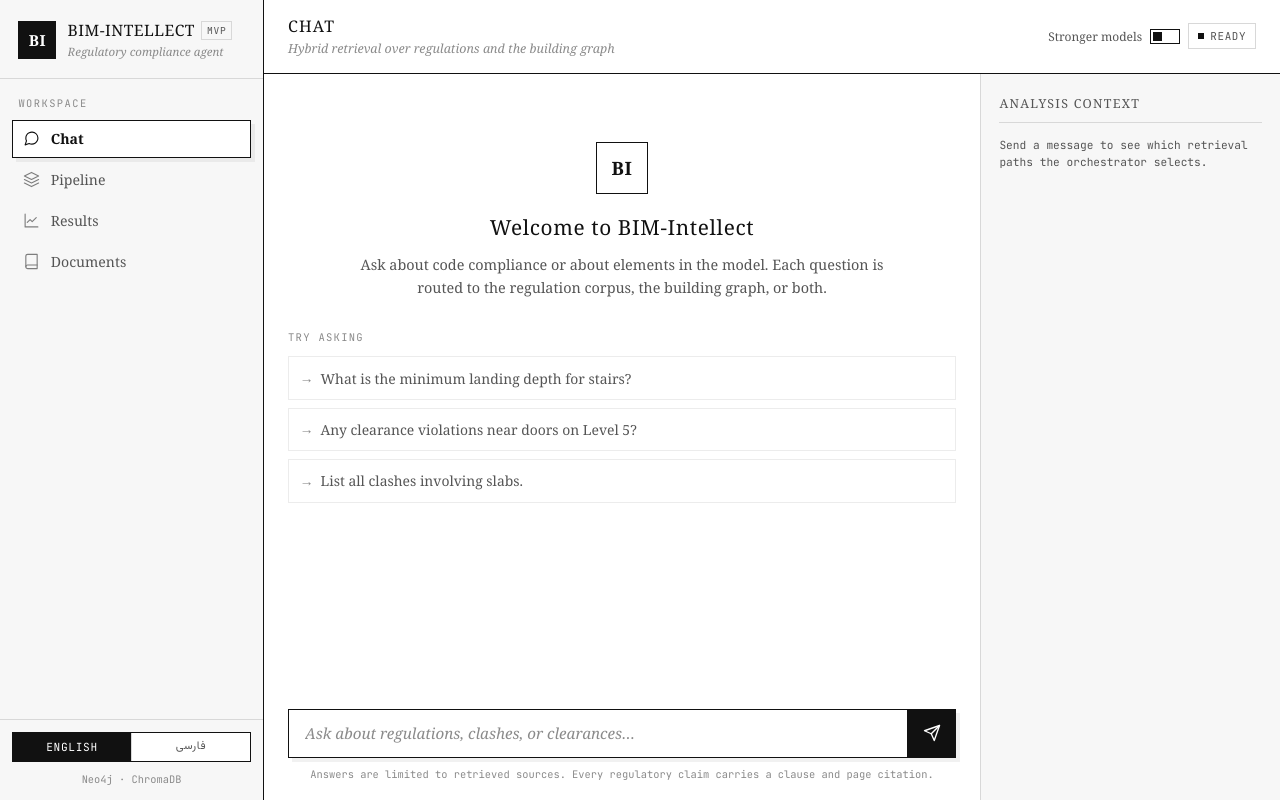
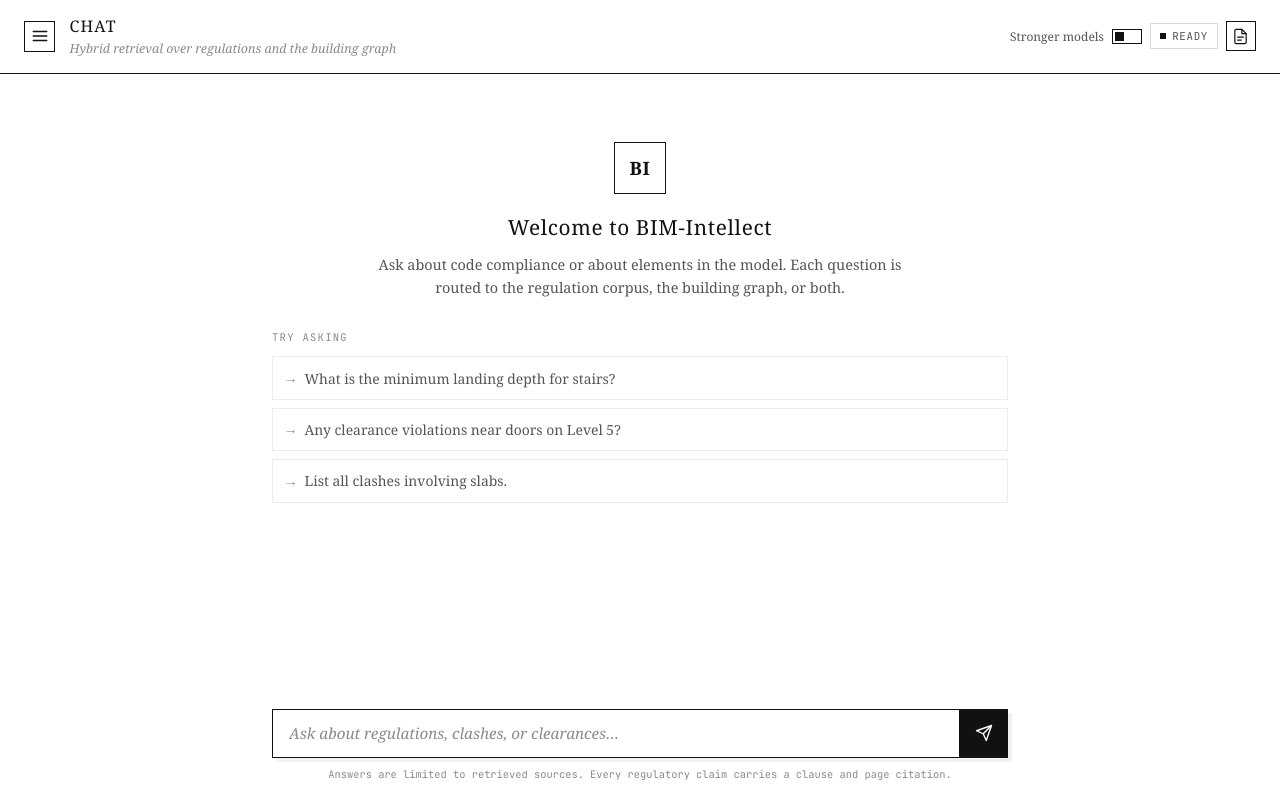
Before and after one commit to bim-project-team/bim-intellect-v2, a FastAPI app: page / in a window 1280 px wide. Run offline with FastAPI, Linux system fonts and the light colour scheme; data that the repository does not hold is empty.

Commit message:
fix: hidden sidebars

```diff
--- a/static/app.js
+++ b/static/app.js
@@ -210,9 +210,12 @@ const tabContents = document.querySelectorAll(".tab-content");
 const sidebar = document.getElementById("sidebar");
 const sidebarScrim = document.getElementById("sidebar-scrim");
 const sidebarToggle = document.getElementById("sidebar-toggle");
+const sidebarClose = document.getElementById("sidebar-close");
 const workspaceTitle = document.getElementById("workspace-title");
 const workspaceSubtitle = document.getElementById("workspace-subtitle");
 const contextRail = document.getElementById("context-rail");
+const railToggle = document.getElementById("rail-toggle");
+const railClose = document.getElementById("rail-close");
 const modelToggleWrap = document.getElementById("model-toggle-wrap");
 
 const chatMessages = document.getElementById("chat-messages");
@@ -260,7 +263,7 @@ const clearCorpusBtn = document.getElementById("clear-corpus-btn");
 const corpusInfo = document.getElementById("corpus-info");
 
 // ------------------------------------------------------------------
-// Navigation (sidebar)
+// Navigation + drawers
 // ------------------------------------------------------------------
 
 // The workspace header mirrors the active section, so the title/subtitle keys
@@ -282,21 +285,70 @@ function syncWorkspaceHeader() {
   workspaceSubtitle.textContent = t(meta.subtitle);
 
   // The context rail and the model toggle belong to the chat view only.
-  contextRail.classList.toggle("hidden", activeNav !== "chat");
-  modelToggleWrap.classList.toggle("hidden", activeNav !== "chat");
+  const onChat = activeNav === "chat";
+  modelToggleWrap.classList.toggle("hidden", !onChat);
+  railToggle.classList.toggle("hidden", !onChat);
+  contextRail.classList.toggle("hidden", !onChat);
+  // Leaving chat must also close the rail, otherwise it would reappear
+  // still-open when the user comes back.
+  if (!onChat) closeDrawer(contextRail, railToggle);
 }
 
-function closeSidebar() {
-  sidebar.classList.remove("open");
-  sidebarScrim.classList.remove("open");
+// --- Drawer plumbing ------------------------------------------------
+// Both panels are overlays: the sidebar on the inline-start edge, the analysis
+// context on the inline-end edge. They share one scrim, and only one may be
+// open at a time so the scrim's click target is never ambiguous.
+
+const DRAWERS = []; // populated below, after both elements are known
+
+function isOpen(panel) {
+  return panel.classList.contains("open");
 }
 
-sidebarToggle.addEventListener("click", () => {
-  sidebar.classList.toggle("open");
-  sidebarScrim.classList.toggle("open", sidebar.classList.contains("open"));
+function syncScrim() {
+  sidebarScrim.classList.toggle("open", DRAWERS.some(([panel]) => isOpen(panel)));
+}
+
+function closeDrawer(panel, trigger) {
+  panel.classList.remove("open");
+  if (trigger) trigger.setAttribute("aria-expanded", "false");
+  syncScrim();
+}
+
+function closeAllDrawers() {
+  DRAWERS.forEach(([panel, trigger]) => closeDrawer(panel, trigger));
+}
+
+function openDrawer(panel, trigger) {
+  // Close the other one first — two overlapping drawers plus one scrim would
+  // leave the second unreachable by click-outside.
+  DRAWERS.forEach(([other, otherTrigger]) => {
+    if (other !== panel) closeDrawer(other, otherTrigger);
+  });
+  panel.classList.add("open");
+  if (trigger) trigger.setAttribute("aria-expanded", "true");
+  syncScrim();
+}
+
+function toggleDrawer(panel, trigger) {
+  if (isOpen(panel)) closeDrawer(panel, trigger);
+  else openDrawer(panel, trigger);
+}
+
+DRAWERS.push([sidebar, sidebarToggle], [contextRail, railToggle]);
+
+sidebarToggle.addEventListener("click", () => toggleDrawer(sidebar, sidebarToggle));
+railToggle.addEventListener("click", () => toggleDrawer(contextRail, railToggle));
+
+sidebarClose.addEventListener("click", () => closeDrawer(sidebar, sidebarToggle));
+railClose.addEventListener("click", () => closeDrawer(contextRail, railToggle));
+
+sidebarScrim.addEventListener("click", closeAllDrawers);
+
+// Escape closes whichever drawer is open — expected of any overlay panel.
+document.addEventListener("keydown", (e) => {
+  if (e.key === "Escape") closeAllDrawers();
 });
-
-sidebarScrim.addEventListener("click", closeSidebar);
 
 navButtons.forEach((btn) => {
   btn.addEventListener("click", () => {
@@ -311,8 +363,10 @@ navButtons.forEach((btn) => {
     if (targetEl) targetEl.classList.add("active");
 
     activeNav = target;
+    // Order matters: syncWorkspaceHeader() may close the rail, and closing the
+    // sidebar afterwards leaves the scrim in the correct state either way.
     syncWorkspaceHeader();
-    closeSidebar();
+    closeDrawer(sidebar, sidebarToggle);
 
     // Auto-load corpus status when opening that tab
     if (target === "corpus") {
--- a/static/i18n.js
+++ b/static/i18n.js
@@ -44,6 +44,8 @@
       "common.loading": "Loading…",
       "common.error": "Error",
       "common.unknownError": "Unknown error",
+      "common.close": "Close",
+      "common.menu": "Menu",
 
       "chat.welcomeTitle": "Welcome to BIM-Intellect",
       "chat.welcomeBody":
@@ -214,6 +216,8 @@
       "common.loading": "در حال بارگذاری…",
       "common.error": "خطا",
       "common.unknownError": "خطای نامشخص",
+      "common.close": "بستن",
+      "common.menu": "منو",
 
       "chat.welcomeTitle": "به BIM-Intellect خوش آمدید",
       "chat.welcomeBody":
--- a/static/style.css
+++ b/static/style.css
@@ -87,16 +87,47 @@ h1, h2, h3, h4 {
 }
 
 /* --------------------------------------------------------------------------
-   Sidebar
+   Sidebar — an overlay drawer at every viewport width.
+   It sits outside the flex flow (position: fixed) and is translated off the
+   inline-start edge until .open is set, so the workspace always occupies the
+   full width and nothing reflows when the drawer opens or closes.
    -------------------------------------------------------------------------- */
 
 .sidebar {
+  position: fixed;
+  inset-block: 0;
+  inset-inline-start: 0;
+  z-index: 60;
   width: var(--sidebar-w);
+  max-width: 86vw;
   flex-shrink: 0;
   display: flex;
   flex-direction: column;
   background: var(--surface);
   border-inline-end: 1px solid var(--border);
+  box-shadow: 6px 0 0 rgba(17, 17, 17, 0.05);
+  /* translateX(-100%) is physical, so RTL needs the mirrored value (below). */
+  transform: translateX(-100%);
+  transition: transform 0.2s ease-out;
+}
+
+html[dir="rtl"] .sidebar {
+  transform: translateX(100%);
+  box-shadow: -6px 0 0 rgba(17, 17, 17, 0.05);
+}
+
+.sidebar.open,
+html[dir="rtl"] .sidebar.open {
+  transform: translateX(0);
+}
+
+/* Keyboard focus must not land inside a closed drawer. */
+.sidebar:not(.open) {
+  visibility: hidden;
+}
+
+.sidebar.open {
+  visibility: visible;
 }
 
 .sidebar-brand {
@@ -335,9 +385,11 @@ h1, h2, h3, h4 {
   display: flex;
 }
 
-/* Sidebar toggle — only shown on narrow viewports. */
-.sidebar-toggle {
-  display: none;
+/* Drawer triggers — always visible now that both panels are overlays. */
+.sidebar-toggle,
+.rail-toggle {
+  display: inline-grid;
+  place-items: center;
   padding: 0.35rem;
   background: var(--bg);
   color: var(--fg);
@@ -997,29 +1061,64 @@ html[dir="rtl"] #chat-send svg {
   text-align: center;
 }
 
-/* --- Context rail --- */
+/* --- Context rail ---
+   Mirror of the sidebar: an overlay drawer on the inline-end edge, opened from
+   the header. Kept out of the flex flow so opening it never reflows the chat
+   column (which would otherwise re-wrap every message mid-conversation). */
 
 .context-rail {
+  position: fixed;
+  inset-block: 0;
+  inset-inline-end: 0;
+  z-index: 60;
   width: var(--rail-w);
+  max-width: 88vw;
   flex-shrink: 0;
-  border-inline-start: 1px solid var(--border-light);
+  display: flex;
+  flex-direction: column;
+  border-inline-start: 1px solid var(--border);
   background: var(--surface);
+  box-shadow: -6px 0 0 rgba(17, 17, 17, 0.05);
   overflow-y: auto;
   padding: 1.25rem 1.15rem;
-}
-
+  transform: translateX(100%);
+  transition: transform 0.2s ease-out;
+  visibility: hidden;
+}
+
+html[dir="rtl"] .context-rail {
+  transform: translateX(-100%);
+  box-shadow: 6px 0 0 rgba(17, 17, 17, 0.05);
+}
+
+.context-rail.open,
+html[dir="rtl"] .context-rail.open {
+  transform: translateX(0);
+  visibility: visible;
+}
+
+/* .hidden (non-chat tabs) must beat .open, hence the extra specificity here;
+   the utility rule at the end of the file carries !important for the same
+   reason. */
 .context-rail.hidden {
   display: none;
 }
 
 .context-rail h3 {
-  margin: 0 0 0.9rem;
-  padding-block-end: 0.5rem;
-  border-block-end: 1px solid var(--border-light);
+  margin: 0;
   font-size: 0.78rem;
   letter-spacing: 0.1em;
   text-transform: uppercase;
   color: var(--fg-muted);
+}
+
+.rail-header {
+  display: flex;
+  align-items: center;
+  gap: 0.5rem;
+  margin-block-end: 0.9rem;
+  padding-block-end: 0.5rem;
+  border-block-end: 1px solid var(--border-light);
 }
 
 .meta-content {
--- a/templates/index.html
+++ b/templates/index.html
@@ -21,13 +21,13 @@
 
   <div class="app-shell">
 
-    <!-- Closes the sidebar when it overlays on narrow viewports. -->
+    <!-- Shared by both drawers; clicking it closes whichever is open. -->
     <div class="sidebar-scrim" id="sidebar-scrim"></div>
 
     <!-- ======================================================================
-         SIDEBAR
+         SIDEBAR — overlay drawer, opened from the header toggle
          ====================================================================== -->
-    <aside class="sidebar" id="sidebar">
+    <aside class="sidebar" id="sidebar" aria-label="Workspace navigation">
 
       <div class="sidebar-brand">
         <span class="brand-monogram" aria-hidden="true">BI</span>
@@ -38,6 +38,9 @@
           </div>
           <p class="brand-tagline" data-i18n="brand.tagline">Regulatory compliance agent</p>
         </div>
+        <button class="drawer-close" id="sidebar-close" data-i18n-title="common.close" title="Close">
+          <svg width="15" height="15" viewBox="0 0 24 24" fill="none" stroke="currentColor" stroke-width="1.8" stroke-linecap="round" aria-hidden="true"><line x1="18" y1="6" x2="6" y2="18"/><line x1="6" y1="6" x2="18" y2="18"/></svg>
+        </button>
       </div>
 
       <div class="sidebar-section">
@@ -85,7 +88,9 @@
     <div class="workspace">
 
       <header class="workspace-header">
-        <button class="sidebar-toggle" id="sidebar-toggle" aria-label="Toggle navigation">
+        <button class="sidebar-toggle" id="sidebar-toggle"
+                aria-controls="sidebar" aria-expanded="false"
+                data-i18n-title="common.menu" title="Menu">
           <svg width="18" height="18" viewBox="0 0 24 24" fill="none" stroke="currentColor" stroke-width="1.8" stroke-linecap="round" aria-hidden="true"><line x1="3" y1="6" x2="21" y2="6"/><line x1="3" y1="12" x2="21" y2="12"/><line x1="3" y1="18" x2="21" y2="18"/></svg>
         </button>
 
@@ -106,6 +111,13 @@
             <span class="status-dot" aria-hidden="true"></span>
             <span data-i18n="status.ready">Ready</span>
           </span>
+
+          <!-- Opens the analysis-context drawer. Chat-only, like the toggle above. -->
+          <button class="rail-toggle" id="rail-toggle"
+                  aria-controls="context-rail" aria-expanded="false"
+                  data-i18n-title="chat.contextTitle" title="Analysis context">
+            <svg width="17" height="17" viewBox="0 0 24 24" fill="none" stroke="currentColor" stroke-width="1.7" stroke-linecap="round" stroke-linejoin="round" aria-hidden="true"><path d="M14 2H6a2 2 0 0 0-2 2v16a2 2 0 0 0 2 2h12a2 2 0 0 0 2-2V8z"/><polyline points="14 2 14 8 20 8"/><line x1="8" y1="13" x2="16" y2="13"/><line x1="8" y1="17" x2="13" y2="17"/></svg>
+          </button>
         </div>
       </header>
 
@@ -173,8 +185,13 @@
 
           </div>
 
-          <aside class="context-rail" id="context-rail">
-            <h3 data-i18n="chat.contextTitle">Analysis context</h3>
+          <aside class="context-rail" id="context-rail" aria-label="Analysis context">
+            <div class="rail-header">
+              <h3 data-i18n="chat.contextTitle">Analysis context</h3>
+              <button class="drawer-close" id="rail-close" data-i18n-title="common.close" title="Close">
+                <svg width="15" height="15" viewBox="0 0 24 24" fill="none" stroke="currentColor" stroke-width="1.8" stroke-linecap="round" aria-hidden="true"><line x1="18" y1="6" x2="6" y2="18"/><line x1="6" y1="6" x2="18" y2="18"/></svg>
+              </button>
+            </div>
             <div id="chat-meta" class="meta-content">
               <p class="hint" data-i18n="chat.contextEmpty">
                 Send a message to see which retrieval paths the orchestrator selects.
```
Also changed, not shown: other parts of static/style.css (+62 -38 lines).
